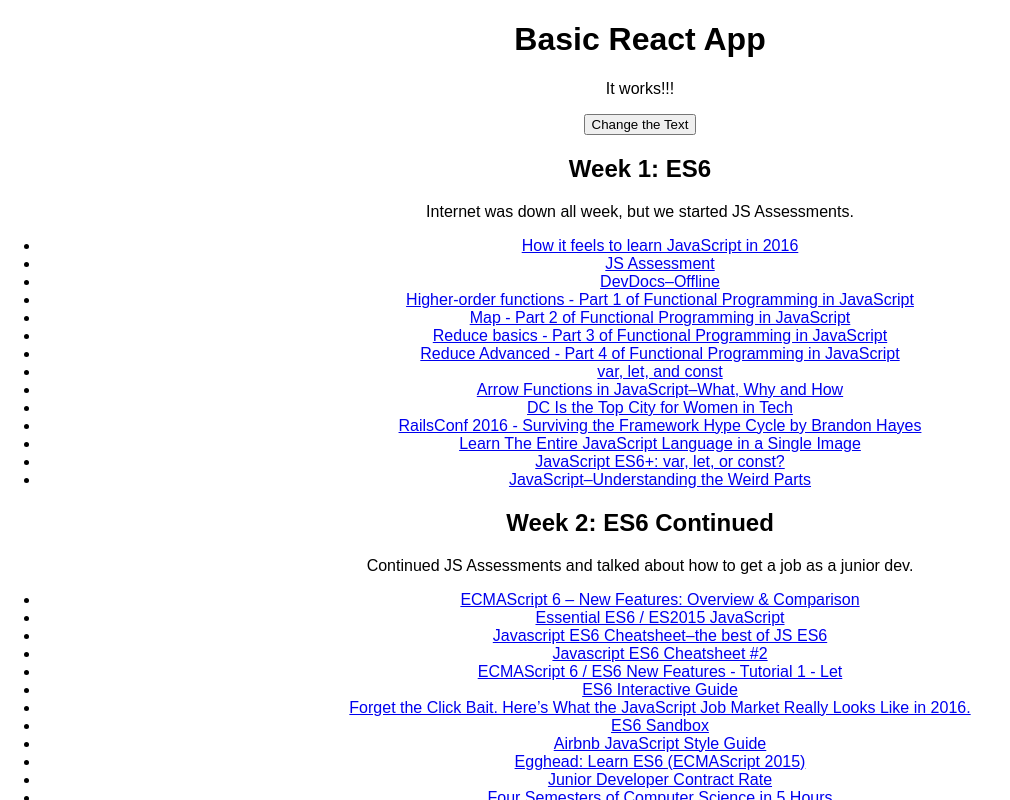
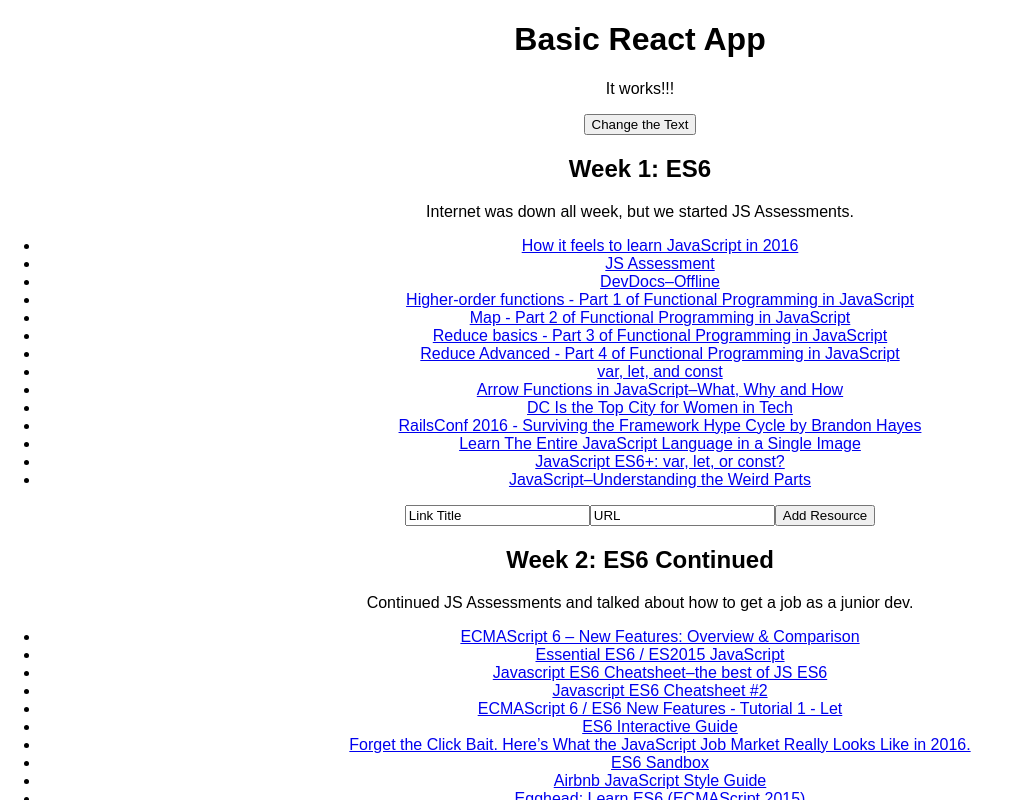
Before and after one commit to lunarnightlight/reactpractice, a React (Create React App) app: page / in a window 1280 px wide. Shown: the top 800 px of the page, without its empty margins (0-1010 px from the left). Built offline with nearby package versions, Linux system fonts and the light colour scheme.

Commit message:
trying to write form code for adding a new resource

```diff
--- a/src/App.js
+++ b/src/App.js
@@ -4,6 +4,7 @@ import React, { Component } from 'react';
 import './App.css';
 import Header from './Header.js';
 import WeeksContainer from './WeeksContainer.js';
+import Week from './Week.js';
 // import Blurb from './Blurb.js';
 // import Resources from './Resources.js';
 import EventPractice from './EventPractice.js';
@@ -148,6 +149,7 @@ class App extends Component {
     // component up to the parent component.
     console.log(this);
     this.response = this.response.bind(this);
+    this.entrySubmit = this.entrySubmit.bind(this);
   }
 
   response(event) {
@@ -155,13 +157,22 @@ class App extends Component {
 		this.setState( {test: 'Event Pass Successful!'} );
 	}
 
-  // newResource(resource) {
-  //   const resources = {...this.state.resources};
-  //   this.setState({resources});
-  // // 'resources' is a hypothetical property in the state that holds a list of resources.
-  // // Right now, what I have are separate resource properties for each week. Maybe I can
-  // // combine them into one object under the key 'resources'?
-  // }
+  entrySubmit(newTitle, newURL, idx, event) {
+    event.preventDefault();
+    const newEntry = { title: newTitle, link: newURL }
+    const week = this.state.content[idx].resources;
+    // week is a reference to specific data in state
+
+    console.log(newEntry);
+    console.log(week);
+    this.setState( { [week]: week.concat( newEntry ) } );
+    // It seems that both [week] and week.push(newEntry)
+    // are being changed with `push`, which is why I
+    // get that weird [Object, object, object ] array.
+
+  }
+
+
 
   render() {
 
@@ -180,7 +191,7 @@ class App extends Component {
         <EventPractice tagline={this.response} />
         { /* The button that changes the text above when clicked. */ }
 
-        <WeeksContainer weeksdata={this.state.content} />
+        <WeeksContainer weeksdata={this.state.content} entrySubmit={this.entrySubmit} />
 
         { /*
 
--- a/src/Week.js
+++ b/src/Week.js
@@ -1,15 +1,34 @@
 import React, { Component } from 'react';
+// import WeeksContainer from './WeeksContainer.js';
 
 export default class Week extends Component {
 	constructor(props) {
 		super(props);
+		this.state = {
+			resource: 'Link Title',
+			link: 'URL',
+		}
+		this.updateResources = this.updateResources.bind(this);
+		this.updateLinks = this.updateLinks.bind(this);
+	}
 
-	}
+  updateResources(event) {
+    // const resources = {...this.state.resources};
+    this.setState({resource: event.target.value});
+  // 'resources' is a hypothetical property in the state that holds a list of resources.
+  // Right now, what I have are separate resource properties for each week. Maybe I can
+  // combine them into one object under the key 'resources'?
+  }
+
+  updateLinks(event) {
+  	this.setState({link: event.target.value});
+  }
 
 
 	render() {
-		const label = this.props.weekdata.label;
-		const summary = this.props.weekdata.summary;
+		let singleWeekObj = this.props.weekdata;
+		const label = singleWeekObj.label;
+		const summary = singleWeekObj.summary;
 
 		// `this.props.weekdata` in Chrome prints an individual
 		// week object.
@@ -17,7 +36,7 @@ export default class Week extends Component {
 		// Map over the week object (we should have just one here)
 		// to render each resource list.
 
-		const resources = this.props.weekdata.resources.map((item, idx) => {
+		const resources = singleWeekObj.resources.map((item, idx) => {
 			return <li key={idx}><a href={item.link}>{item.title}</a></li>
 		});
 
@@ -28,6 +47,14 @@ export default class Week extends Component {
 				<h2>{label}</h2>
 				<p>{summary}</p>
 				<ul>{resources}</ul>
+
+				<form>
+					<input type='text' value={this.state.resource} onChange={this.updateResources.bind(this)} />
+					<input type='text' value={this.state.link} onChange={this.updateLinks.bind(this)} />
+
+					<button onClick={ (event) => { this.props.entrySubmit(this.state.resource, this.state.link, this.props.idx, event) }}>Add Resource</button>
+				</form>
+
 			</div>
 		);
 	}
--- a/src/WeeksContainer.js
+++ b/src/WeeksContainer.js
@@ -5,10 +5,6 @@ export default class WeeksContainer extends Component {
 	constructor(props) {
 		super(props);
 
-		this.state = {
-			resource: 'Link Title',
-			link: 'URL',
-		}
 		// this.rewResource = this.newResource.bind(this);
 		// this.rewLink = this.newLink.bind(this);
 	}
@@ -28,8 +24,9 @@ export default class WeeksContainer extends Component {
 	render() {
 		const weeksObj = this.props.weeksdata;
 
+
 		const weeksMap = weeksObj.map((item, idx) => {
-			return <Week key={idx} weekdata={weeksObj[idx]} />
+			return <Week key={idx} weekdata={weeksObj[idx]} idx={idx} entrySubmit={this.props.entrySubmit} />
 		});
 
     // const material = this.props.links.map((item, idx) => {
```
